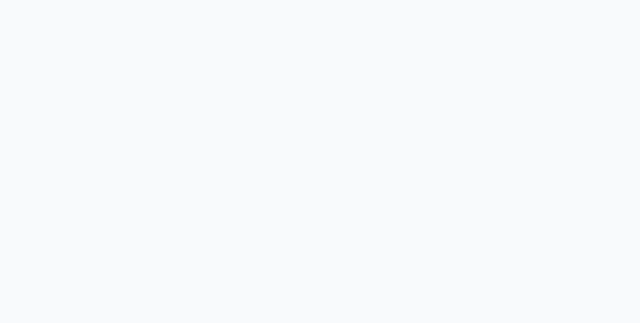
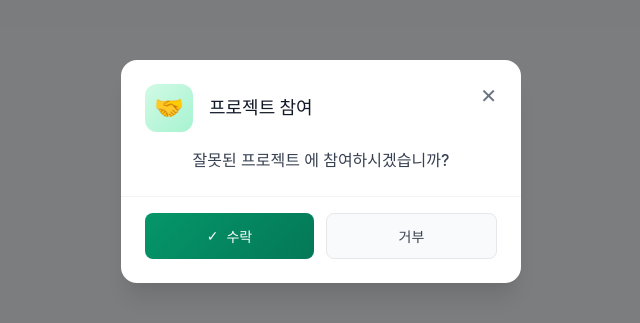
Before and after one commit to 8-do-nenemddin/DECASE-FE, a Vue app: page /invite/1 in a window 1280 px wide. Before the commit this address had no page. Shown: the part 229-552 px from the top of the page, without its empty margins (319-959 px from the left). Built offline with nearby package versions, Linux system fonts and the light colour scheme; no server answers.

Commit message:
feat/invite: 멤버 초대 수락 시 로직 구현

```diff
--- /dev/null
+++ b/src/components/projects/invitations/InviteMember.vue
@@ -0,0 +1,331 @@
+<template>
+  <!-- 프로젝트 참여 여부 모달 -->
+  <Transition name="modal-fade">
+    <div v-if="showParticipationModal" class="modal-overlay" @click="closeParticipationModal">
+      <div class="modal-container" @click.stop>
+        <div class="modal-header">
+          <div class="modal-icon participation-icon">
+            <span class="question-icon">🤝</span>
+          </div>
+          <h3 class="modal-title">프로젝트 참여</h3>
+          <button @click="closeParticipationModal" class="modal-close-button">
+            <span class="close-icon">✕</span>
+          </button>
+        </div>
+
+        <div class="modal-body">
+          <p class="modal-message participation-message">
+            {{ projectData.name }} 에 참여하시겠습니까?
+          </p>
+        </div>
+
+        <div class="modal-actions">
+          <button @click="acceptParticipation" class="accept-button">
+            <span class="accept-icon">✓</span>
+            수락
+          </button>
+          <button @click="declineParticipation" class="decline-button">
+            거부
+          </button>
+        </div>
+      </div>
+    </div>
+  </Transition>
+</template>
+
+<script setup>
+import { ref, reactive, onMounted } from "vue";
+import { useRoute } from "vue-router";
+
+// Props로 token 받기 (라우터에서 props: true 설정한 경우)
+const props = defineProps({
+  token: {
+    type: String,
+    required: true
+  }
+});
+
+const showParticipationModal = ref(false);
+
+const projectData = reactive({
+  name: "",
+  projectId: ""
+});
+
+const route = useRoute();
+// token은 props나 route.params에서 가져올 수 있음
+const inviteToken = props.token || route.params.token;
+
+onMounted(async () => {
+  try {
+    const res = await fetch(`http://localhost:8080/api/v1/projects/members/invitation/${inviteToken}`);
+    if (!res.ok) throw new Error("초대 정보 로드 실패");
+
+    const result = await res.json();
+    const data = result.data; // <-- 실제 응답의 data 필드에 접근
+
+    projectData.name = data.projectName;
+    projectData.projectId = data.projectId;
+
+    console.log(projectData);
+
+    showParticipationModal.value = true;
+  } catch (err) {
+    console.error(err);
+    projectData.name = "잘못된 프로젝트";
+    showParticipationModal.value = true;
+  }
+});
+
+// 프로젝트 참여 관련 함수들
+const closeParticipationModal = () => {
+  showParticipationModal.value = false;
+};
+
+const acceptParticipation = async () => {
+  try {
+    const res = await fetch(`http://localhost:8080/api/v1/projects/invitation?token=${inviteToken}`, {
+      method: 'POST',
+      headers: {
+        'Content-Type': 'application/json'
+      }
+    });
+
+    const result = await res.json();
+    console.log(result);
+
+    // joined: false이면 회원가입 안내
+    if (!res.ok ) {
+      alert('잘못된 접근입니다.');
+    }
+    else if (result.data.joined === false) {
+      alert('회원가입을 먼저 진행해주세요.');
+    } else {
+      alert('프로젝트 참여 완료되었습니다. 로그인 해주세요.');
+    }
+
+    // 성공 시 홈으로 이동
+    window.location.href = 'http://localhost:5173/home';
+  } catch (err) {
+    console.error(err);
+    alert('프로젝트 참여에 실패했습니다.');
+  }
+};
+
+
+const declineParticipation = () => {
+  showParticipationModal.value = false;
+
+  // 사용자에게 확인 메시지 표시
+  if (confirm('창을 닫으시겠습니까? (창이 자동으로 닫히지 않으면 직접 닫아주세요)')) {
+    try {
+      window.close();
+    } catch (e) {
+      alert('창을 직접 닫아주세요. (Ctrl+W 또는 탭 닫기 버튼)');
+    }
+  } else {
+    // 사용자가 취소한 경우 홈으로 이동
+    window.location.href = 'http://localhost:5173/home';
+  }
+};
+</script>
+
+<style scoped>
+/* 기존 스타일과 동일 */
+.modal-fade-enter-active,
+.modal-fade-leave-active {
+  transition: all 0.3s cubic-bezier(0.4, 0, 0.2, 1);
+}
+
+.modal-fade-enter-from,
+.modal-fade-leave-to {
+  opacity: 0;
+}
+
+.modal-fade-enter-from .modal-container,
+.modal-fade-leave-to .modal-container {
+  transform: scale(0.9) translateY(-20px);
+}
+
+.modal-overlay {
+  position: fixed;
+  top: 0;
+  left: 0;
+  right: 0;
+  bottom: 0;
+  background: rgba(0, 0, 0, 0.5);
+  display: flex;
+  align-items: center;
+  justify-content: center;
+  z-index: 1000;
+  padding: 1rem;
+}
+
+.modal-container {
+  background: white;
+  border-radius: 16px;
+  box-shadow: 0 20px 25px -5px rgba(0, 0, 0, 0.1), 0 10px 10px -5px rgba(0, 0, 0, 0.04);
+  max-width: 400px;
+  width: 100%;
+  overflow: hidden;
+  transition: all 0.3s cubic-bezier(0.4, 0, 0.2, 1);
+}
+
+.modal-header {
+  display: flex;
+  align-items: center;
+  gap: 1rem;
+  padding: 1.5rem 1.5rem 1rem 1.5rem;
+  position: relative;
+}
+
+.modal-icon {
+  width: 48px;
+  height: 48px;
+  border-radius: 12px;
+  display: flex;
+  align-items: center;
+  justify-content: center;
+  flex-shrink: 0;
+}
+
+.participation-icon {
+  background: linear-gradient(135deg, #d1fae5 0%, #a7f3d0 100%);
+}
+
+.question-icon {
+  font-size: 1.5rem;
+}
+
+.modal-title {
+  font-size: 1.125rem;
+  font-weight: 700;
+  color: #111827;
+  margin: 0;
+  flex: 1;
+}
+
+.modal-close-button {
+  position: absolute;
+  top: 1rem;
+  right: 1rem;
+  background: transparent;
+  border: none;
+  color: #6b7280;
+  cursor: pointer;
+  padding: 0.5rem;
+  border-radius: 0.375rem;
+  transition: all 0.2s ease;
+}
+
+.modal-close-button:hover {
+  background: #f3f4f6;
+  color: #374151;
+}
+
+.close-icon {
+  font-size: 1.25rem;
+  font-weight: bold;
+}
+
+.modal-body {
+  padding: 0 1.5rem 1.5rem 1.5rem;
+}
+
+.modal-message {
+  font-size: 0.875rem;
+  color: #374151;
+  margin: 0 0 0.5rem 0;
+  font-weight: 500;
+}
+
+.participation-message {
+  text-align: center;
+  font-size: 1rem;
+  margin: 0;
+}
+
+.modal-actions {
+  display: flex;
+  gap: 0.75rem;
+  padding: 1rem 1.5rem 1.5rem 1.5rem;
+  border-top: 1px solid #f3f4f6;
+}
+
+.decline-button {
+  flex: 1;
+  background: #f9fafb;
+  color: #374151;
+  border: 1px solid #e5e7eb;
+  padding: 0.75rem 1rem;
+  border-radius: 8px;
+  font-size: 0.875rem;
+  font-weight: 500;
+  cursor: pointer;
+  transition: all 0.2s ease;
+}
+
+.decline-button:hover {
+  background: #f3f4f6;
+  border-color: #d1d5db;
+}
+
+.accept-button {
+  flex: 1;
+  display: flex;
+  align-items: center;
+  justify-content: center;
+  gap: 0.5rem;
+  border: none;
+  padding: 0.75rem 1rem;
+  border-radius: 8px;
+  font-size: 0.875rem;
+  font-weight: 600;
+  cursor: pointer;
+  transition: all 0.3s ease;
+  color: white;
+  background: linear-gradient(135deg, #059669 0%, #047857 100%);
+}
+
+.accept-button:hover {
+  background: linear-gradient(135deg, #047857 0%, #065f46 100%);
+  transform: translateY(-1px);
+  box-shadow: 0 4px 12px rgba(5, 150, 105, 0.25);
+}
+
+.accept-icon {
+  font-size: 0.875rem;
+}
+
+@media (max-width: 768px) {
+  .modal-container {
+    margin: 1rem;
+    max-width: calc(100% - 2rem);
+  }
+
+  .modal-actions {
+    flex-direction: column;
+  }
+}
+
+@media (max-width: 480px) {
+  .modal-header {
+    padding: 1rem;
+  }
+
+  .modal-body {
+    padding: 0 1rem 1rem 1rem;
+  }
+
+  .modal-actions {
+    padding: 1rem;
+  }
+}
+
+.accept-button:focus-visible,
+.decline-button:focus-visible,
+.modal-close-button:focus-visible {
+  outline: 2px solid #4f46e5;
+  outline-offset: 2px;
+}
+</style>
--- a/src/router/index.js
+++ b/src/router/index.js
@@ -8,6 +8,7 @@ import ProjectRight from "../components/projects/settings/manage_right/ManageRig
 import Home from "../components/home/Home.vue";
 import SignIn from "../components/home/Signin.vue";
 import Signup from "../components/home/SignUp.vue";
+import inviteMember from "../components/projects/invitations/inviteMember.vue";
 
 const routes = [
   {
@@ -60,6 +61,12 @@ const routes = [
     name: "Signup",
     component: Signup,
   },
+  {
+    path: "/invite/:token",
+    name: "InviteMember",
+    component: inviteMember,
+    props: true
+  }
 ];
 
 const router = createRouter({
```
